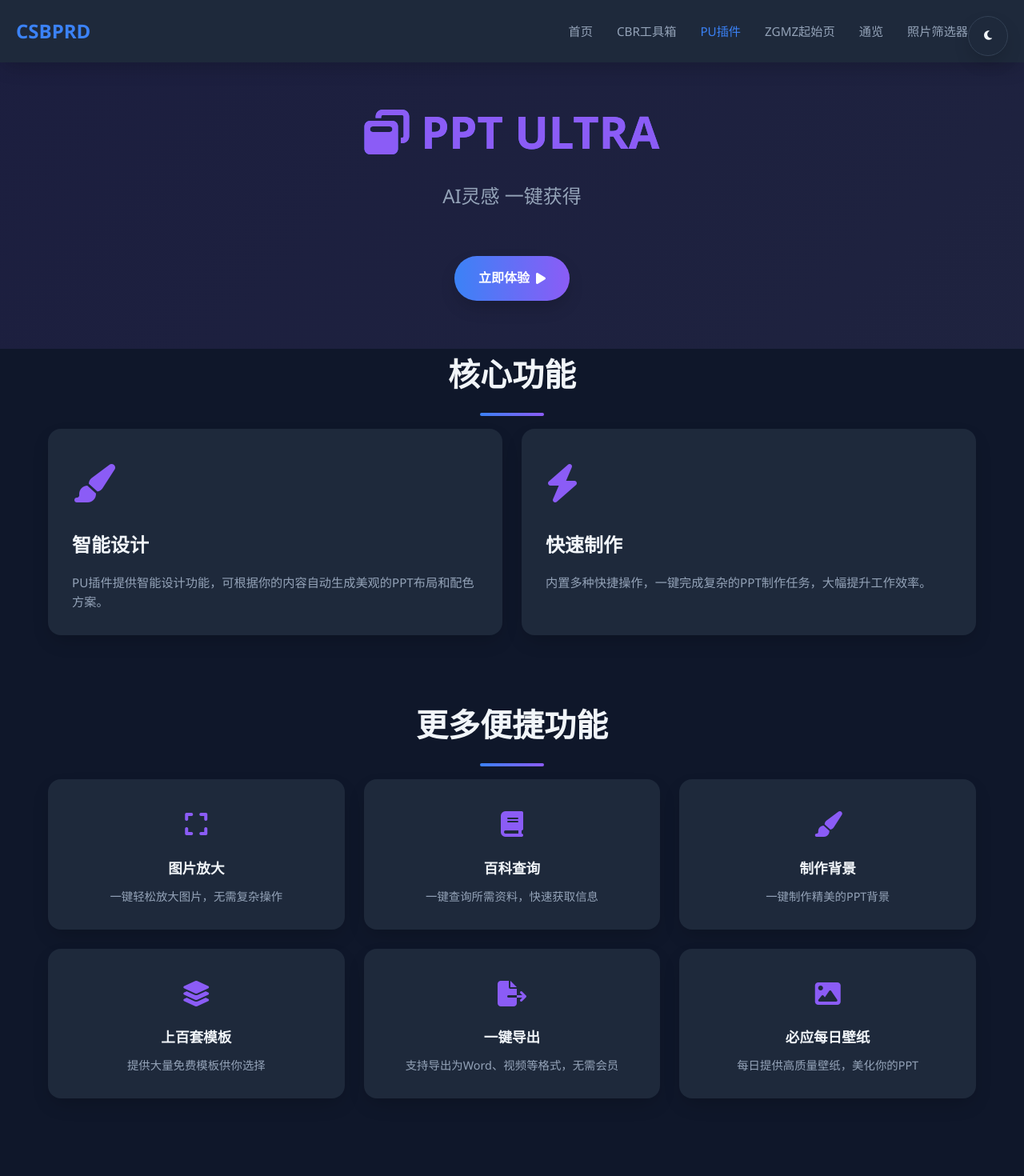
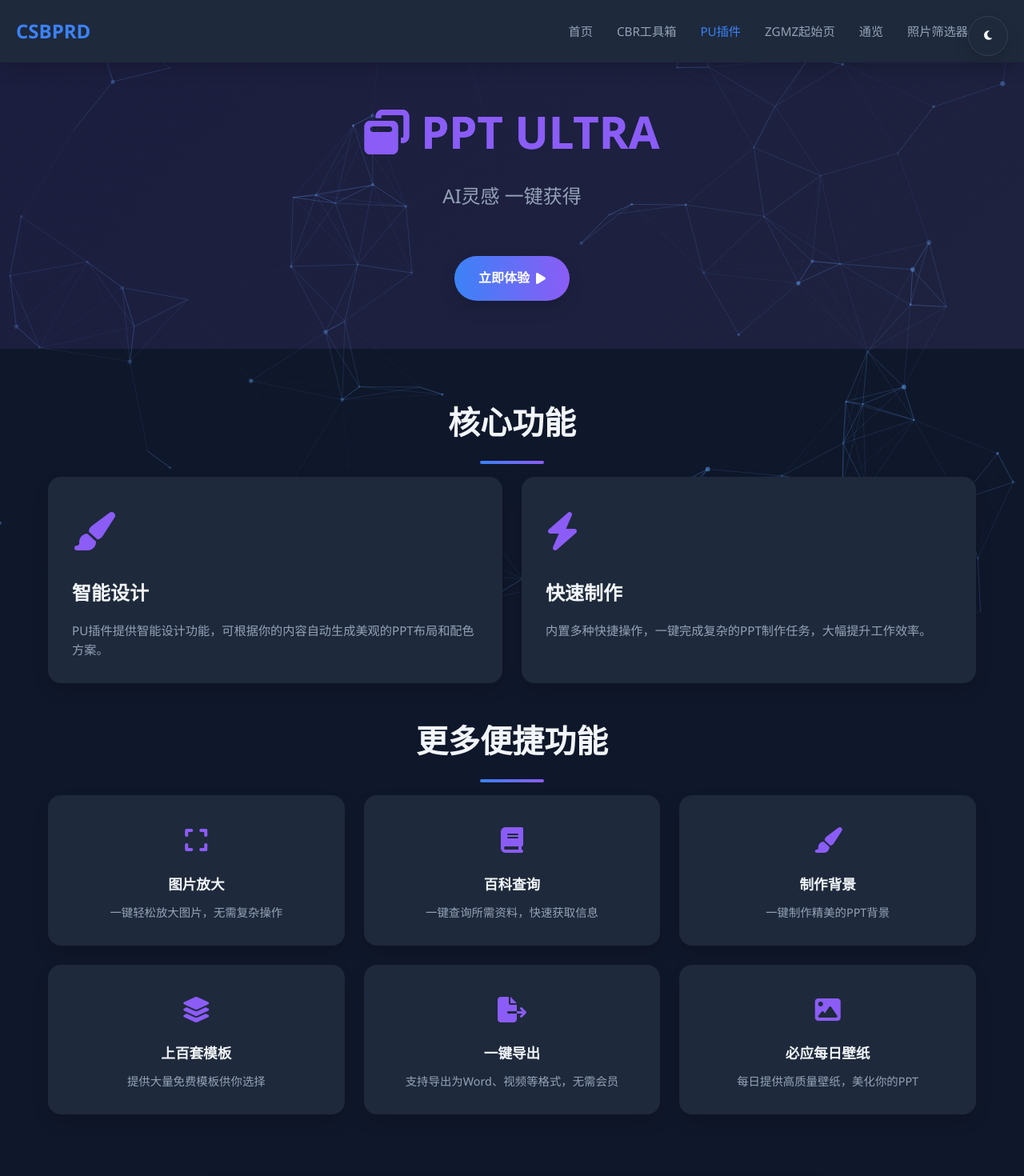
Before and after one commit to CsBpRd/CBR, a React (Vite) app: page /pu in a window 1280 px wide. Shown: the top 1470 px of the page at 80% size. Built offline with nearby package versions, Linux system fonts and the light colour scheme.

Commit message:
粒子效果覆盖全部SPA页面（Gjx/Pu/Tonglan）+鼠标跟随grab模式 +功能板块间距加大

```diff
--- a/src/components/ParticleBg.tsx
+++ b/src/components/ParticleBg.tsx
@@ -23,7 +23,7 @@ const CONFIG = {
   interactivity: {
     detect_on: 'canvas',
     events: {
-      onhover: { enable: true, mode: 'repulse' },
+      onhover: { enable: true, mode: 'grab' },
       onclick: { enable: true, mode: 'push' },
       resize: true
     },
--- a/src/pages/Gjx.tsx
+++ b/src/pages/Gjx.tsx
@@ -1,6 +1,9 @@
+import ParticleBg from '../components/ParticleBg'
+
 export default function Gjx() {
   return (
     <div>
+      <ParticleBg />
       <section className="hero" style={{ padding: '120px 20px 60px' }}>
         <h1 style={{ color: 'var(--accent-primary)' }}>
           <i className="fas fa-toolbox"></i> CBR工具箱
@@ -11,7 +14,7 @@ export default function Gjx() {
         </a>
       </section>
 
-      <section style={{ maxWidth: 1200, margin: '0 auto 80px', padding: '0 20px' }}>
+      <section style={{ maxWidth: 1200, margin: '0 auto', padding: '60px 20px 0' }}>
         <h2 className="section-title">功能亮点</h2>
         <div className="features-grid">
           <div className="feature-card">
@@ -31,7 +34,7 @@ export default function Gjx() {
         </div>
       </section>
 
-      <section style={{ maxWidth: 1200, margin: '0 auto 100px', padding: '0 20px' }}>
+      <section style={{ maxWidth: 1200, margin: '0 auto', padding: '40px 20px 0' }}>
         <h2 className="section-title">具体功能</h2>
         <div className="features-grid">
           {[
--- a/src/pages/Pu.tsx
+++ b/src/pages/Pu.tsx
@@ -1,6 +1,9 @@
+import ParticleBg from '../components/ParticleBg'
+
 export default function Pu() {
   return (
     <div>
+      <ParticleBg />
       <section className="hero" style={{ padding: '120px 20px 60px', background: 'linear-gradient(135deg, rgba(139,92,246,0.1), rgba(167,139,250,0.1))' }}>
         <h1 style={{ color: '#8b5cf6' }}>
           <i className="fas fa-window-restore"></i> PPT ULTRA
@@ -11,7 +14,7 @@ export default function Pu() {
         </a>
       </section>
 
-      <section style={{ maxWidth: 1200, margin: '0 auto 80px', padding: '0 20px' }}>
+      <section style={{ maxWidth: 1200, margin: '0 auto', padding: '60px 20px 0' }}>
         <h2 className="section-title">核心功能</h2>
         <div className="features-grid">
           <div className="feature-card">
@@ -31,7 +34,7 @@ export default function Pu() {
         </div>
       </section>
 
-      <section style={{ maxWidth: 1200, margin: '0 auto 100px', padding: '0 20px' }}>
+      <section style={{ maxWidth: 1200, margin: '0 auto', padding: '40px 20px 0' }}>
         <h2 className="section-title">更多便捷功能</h2>
         <div className="features-grid">
           {[
--- a/src/pages/Tonglan.tsx
+++ b/src/pages/Tonglan.tsx
@@ -1,5 +1,6 @@
 import { useState } from 'react'
 import FeatureCard from '../components/FeatureCard'
+import ParticleBg from '../components/ParticleBg'
 
 const features = [
   { icon: 'fa-tag', title: '自定义名称', description: 'App 名称自由设定，不限于科技新闻，任何类型的报告都能完美适配。', color: '#6366f1' },
@@ -38,6 +39,7 @@ export default function Tonglan() {
 
   return (
     <div>
+      <ParticleBg />
       <section className="hero" style={{ padding: '140px 20px 80px', background: 'linear-gradient(135deg, rgba(99,102,241,0.15), rgba(139,92,246,0.08))' }}>
         <img
           src="/tonglan-icon.png"
```
